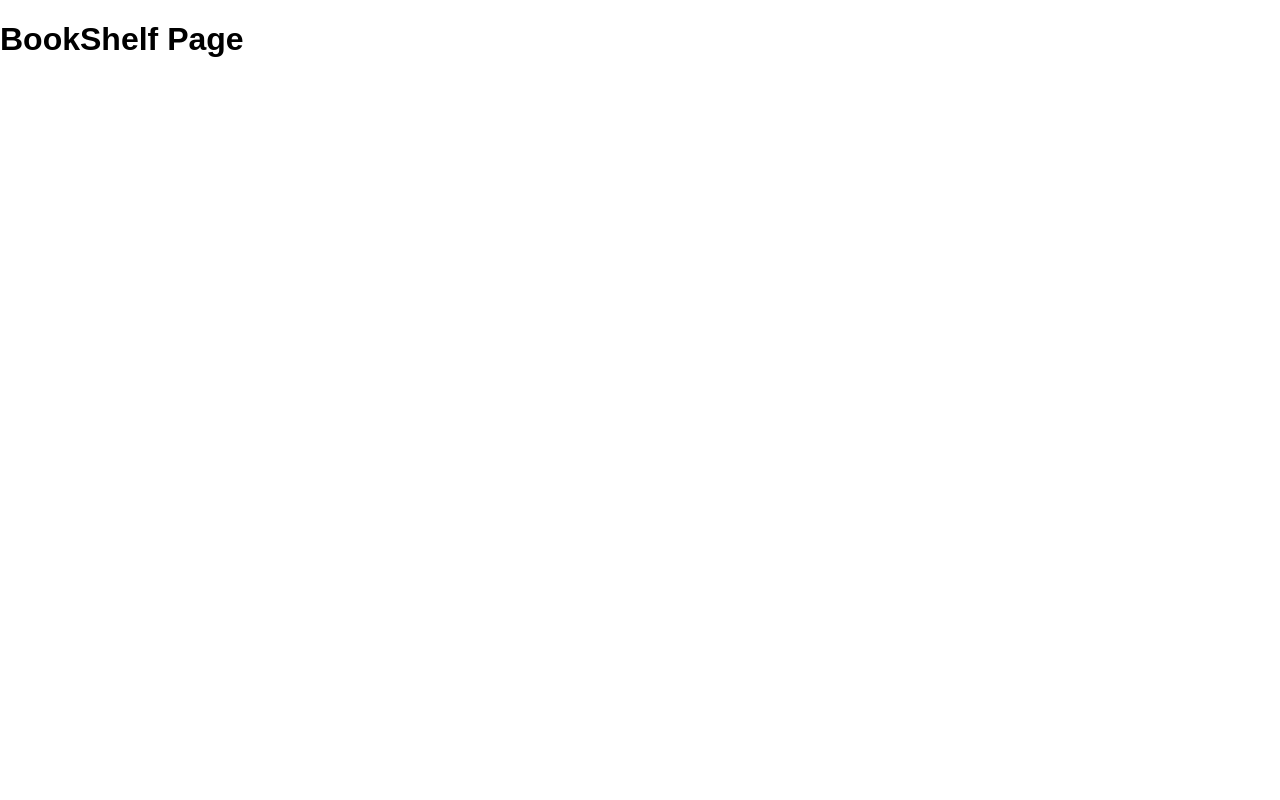
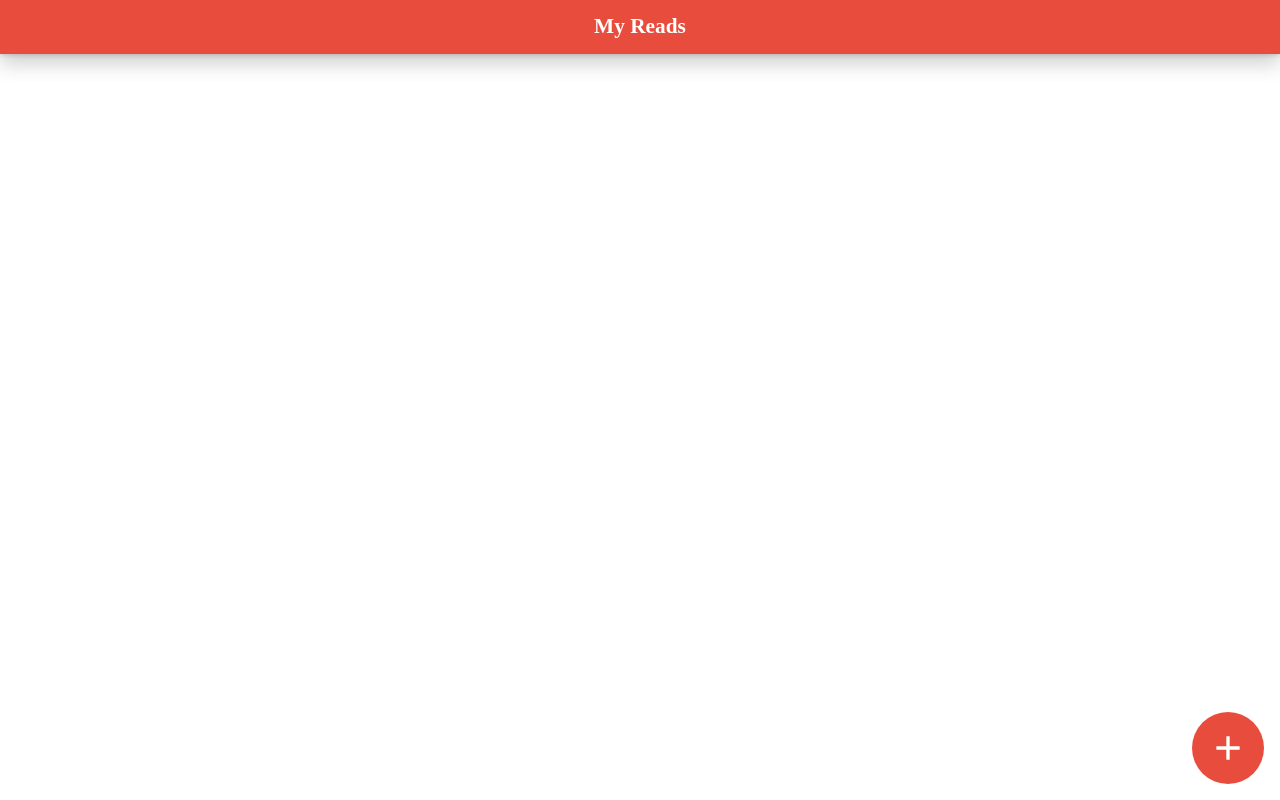
Before and after one commit to davidgaspardev/myreads, a React (Create React App) app: page / in a window 1280 px wide. Built offline with nearby package versions, Linux system fonts and the light colour scheme.

Commit message:
Added header and search button (Link)

```diff
--- a/src/App.js
+++ b/src/App.js
@@ -11,7 +11,7 @@ export default class App extends Component {
     return (
       <div className='container'>
 
-        <Route exact path='/' component={BookShelf} />
+        <Route exact path='/' component={BookShelf}  />
         <Route path='/search' component={BookSearch} />
 
       </div>
--- /dev/null
+++ b/src/pages/BookShelf.css
@@ -0,0 +1,40 @@
+.header {
+  position: fixed;
+  top: 0;
+  left: 0;
+  right: 0;
+  z-index: 10;
+  display: flex;
+  box-shadow: 0 10px 20px rgba( 0, 0, 0, 0.19), 0 0 6px rgba( 0, 0, 0, 0.23);
+  background-color: #E74C3C;
+}
+
+@import url('https://fonts.googleapis.com/css?family=Pacifico');
+
+.header-title {
+  font-size: 16pt;
+  font-family: 'Pacifico', cursive;
+  width: 100%;
+  text-align: center;
+  color: white;
+}
+
+.search-button {
+  position: fixed;
+  right: 16px;
+  bottom: 16px;
+  width: 72px;
+  height: 72px;
+  border-radius: 36px;
+  font-size: 0;
+  background-color: #E74C3C;
+  background-size: 40px;
+  background-repeat: no-repeat;
+  background-position: center;
+
+  background-image: url('icons/plus.svg')
+}
+
+.search-button:hover {
+  background-color: #F08080;
+}
--- a/src/pages/BookShelf.js
+++ b/src/pages/BookShelf.js
@@ -1,16 +1,33 @@
 import React, { Component } from 'react';
+import { Link } from 'react-router-dom';
+
+// Style Sheet
+import './BookShelf.css';
 
 export default class BookShelf extends Component {
 
+
+
   render() {
+    const { Header } = this;
 
     return(
       <div className='container' >
 
-        <h1>BookShelf Page</h1>
+        <Header>My Reads</Header>
+
+        <Link className='search-button' to='/search'>Search Book</Link>
 
       </div>
     );
   }
 
+  Header = ({ children }) => (
+    <header className='header'>
+
+      <h1 className='header-title'>{children}</h1>
+
+    </header>
+  );
+
 }
```
Also changed, not shown: src/pages/icons/plus.svg (added).
